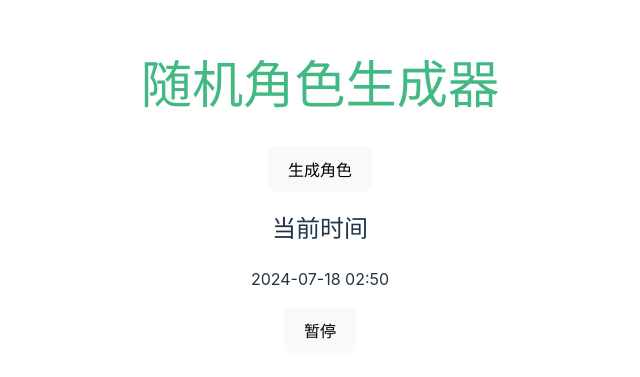
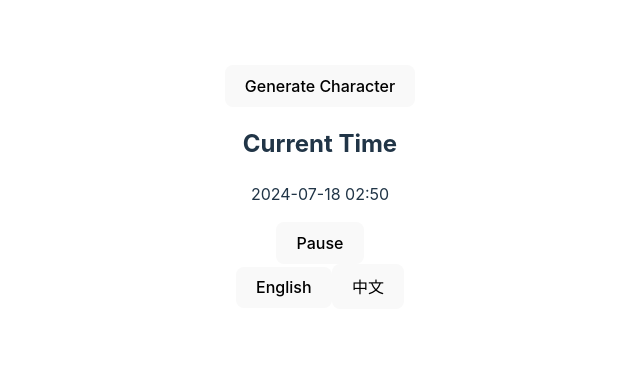
Before and after one commit to c1921/Drifting-Web, a Vue app: page / in a window 1280 px wide. Shown: the part 213-590 px from the top of the page, without its empty margins (320-960 px from the left). Built offline with nearby package versions, Linux system fonts and the light colour scheme.

Commit message:
多语言

```diff
--- a/src/App.vue
+++ b/src/App.vue
@@ -1,25 +1,29 @@
 <template>
   <div id="app">
-    <h1>随机角色生成器</h1>
-    <button @click="generateCharacter">生成角色</button>
+    <button @click="generateCharacter">{{ $t('generateCharacter') }}</button>
     <div v-if="character">
-      <h2>角色信息</h2>
-      <p>名字: {{ character.name }}</p>
-      <p>性别: {{ character.gender }}</p>
-      <p>年龄: {{ character.age }}</p>
-      <p>力量: {{ character.strength }}</p>
-      <p>敏捷: {{ character.agility }}</p>
-      <p>魅力: {{ character.charisma }}</p>
-      <p>智力: {{ character.intelligence }}</p>
+      <h2>{{ $t('characterInfo') }}</h2>
+      <p>{{ $t('name') }}: {{ character.name }}</p>
+      <p>{{ $t('gender') }}: {{ character.gender }}</p>
+      <p>{{ $t('age') }}: {{ character.age }}</p>
+      <p>{{ $t('strength') }}: {{ character.strength }}</p>
+      <p>{{ $t('agility') }}: {{ character.agility }}</p>
+      <p>{{ $t('charisma') }}: {{ character.charisma }}</p>
+      <p>{{ $t('intelligence') }}: {{ character.intelligence }}</p>
     </div>
-    <h2>当前时间</h2>
+    <h2>{{ $t('currentTime') }}</h2>
     <p>{{ formattedTime }}</p>
-    <button @click="toggleTimer">{{ isRunning ? '暂停' : '继续' }}</button>
+    <button @click="toggleTimer">{{ isRunning ? $t('pause') : $t('resume') }}</button>
+    <div>
+      <button @click="changeLanguage('en')">English</button>
+      <button @click="changeLanguage('zh')">中文</button>
+    </div>
   </div>
 </template>
 
 <script lang="ts">
 import { defineComponent, ref, computed, onMounted, onUnmounted } from 'vue';
+import { useI18n } from 'vue-i18n';
 
 interface Character {
   name: string;
@@ -33,9 +37,11 @@ interface Character {
 
 export default defineComponent({
   setup() {
+    const { t, locale } = useI18n();
+
     const character = ref<Character | null>(null);
     const names = ['Alice', 'Bob', 'Charlie', 'Diana', 'Edward'];
-    const genders = ['男', '女'];
+    const genders = [t('male'), t('female')];
 
     const getRandomElement = (arr: string[]) => arr[Math.floor(Math.random() * arr.length)];
     const getRandomValue = (min: number, max: number) => Math.floor(Math.random() * (max - min + 1)) + min;
@@ -87,13 +93,11 @@ export default defineComponent({
       clearInterval(timer);
     });
 
-    return { character, generateCharacter, formattedTime, toggleTimer, isRunning };
+    const changeLanguage = (lang: string) => {
+      locale.value = lang;
+    };
+
+    return { character, generateCharacter, formattedTime, toggleTimer, isRunning, changeLanguage, t };
   }
 });
 </script>
-
-<style scoped>
-h1 {
-  color: #42b983;
-}
-</style>
--- /dev/null
+++ b/src/i18n/index.ts
@@ -0,0 +1,43 @@
+import { createI18n } from 'vue-i18n';
+
+// 定义消息
+const messages = {
+  en: {
+    welcome: 'Welcome to My Vue App',
+    generateCharacter: 'Generate Character',
+    characterInfo: 'Character Information',
+    name: 'Name',
+    gender: 'Gender',
+    age: 'Age',
+    strength: 'Strength',
+    agility: 'Agility',
+    charisma: 'Charisma',
+    intelligence: 'Intelligence',
+    currentTime: 'Current Time',
+    pause: 'Pause',
+    resume: 'Resume',
+  },
+  zh: {
+    welcome: '欢迎来到我的Vue应用',
+    generateCharacter: '生成角色',
+    characterInfo: '角色信息',
+    name: '名字',
+    gender: '性别',
+    age: '年龄',
+    strength: '力量',
+    agility: '敏捷',
+    charisma: '魅力',
+    intelligence: '智力',
+    currentTime: '当前时间',
+    pause: '暂停',
+    resume: '继续',
+  },
+};
+
+// 创建i18n实例
+const i18n = createI18n({
+  locale: 'en', // 默认语言
+  messages,
+});
+
+export default i18n;
```
Also changed, not shown: src/main.ts (+6 -1 lines).
